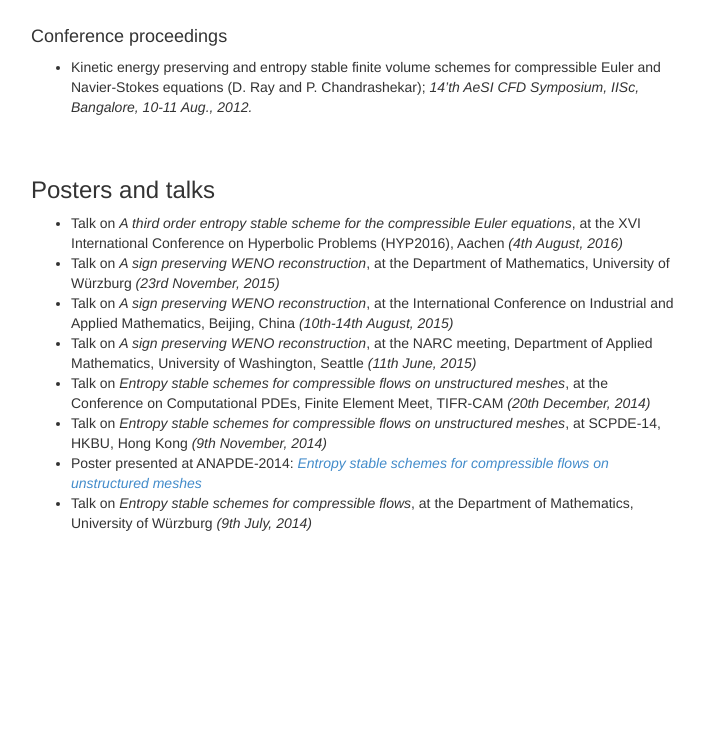
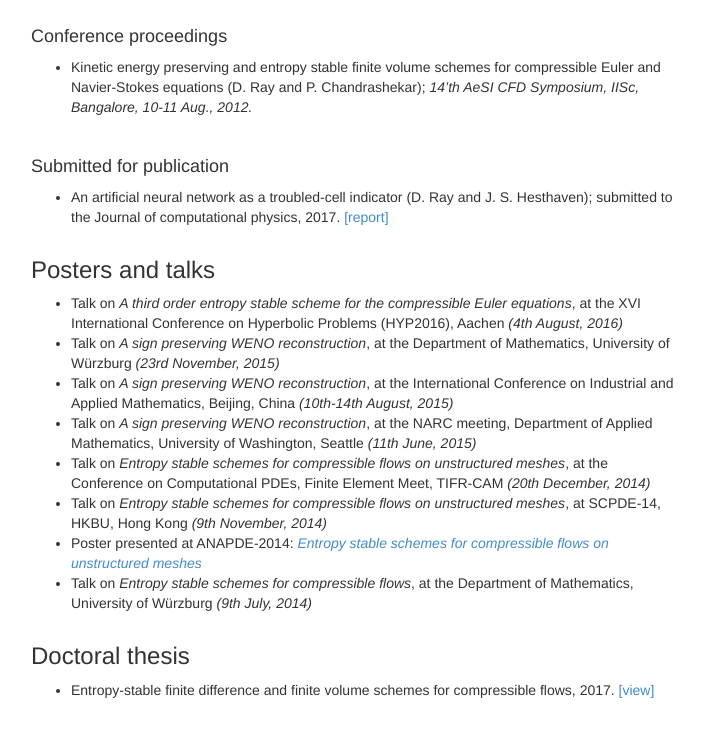
Before and after one commit to deepray/deepray.github.io, a plain HTML site: page publications.html in a window 1280 px wide. Shown: the part 479-1216 px from the top of the page, without its empty margins (39-743 px from the left). Before the commit the page ends 1022 px from the top, so only its background shows below. Drawn offline with nearby package versions, Linux system fonts and the light colour scheme.

Commit message:
Updated EPFL research

```diff
--- a/publications.html
+++ b/publications.html
@@ -82,19 +82,19 @@
 
             </div>
 
-            <!--
+
 <br>
             <div class="row">
                 <div class="col-md-12">
                     <h4>Submitted for publication</h4>
                 </div>
             </div>
- -->
-            <br>
+
+
             <div class="row">
                 <div class="col-md-7">
                     <ul>
-
+                        <li>﻿An artificial neural network as a troubled-cell indicator (D. Ray and J. S. Hesthaven); submitted to the Journal of computational physics, 2017. <a href="https://infoscience.epfl.ch/record/232425/files/nn_paper.pdf?version=1"> [report] </a></i></li>
                     </ul>
 
                 </div>
@@ -167,6 +167,32 @@
             </div>
         </div>
 
+
+        <div class="container">
+            <div class="row">
+                <div class="col-md-12">
+                    <h3>Doctoral thesis</h3>
+                </div>
+            </div>
+
+            <div class="row">
+                <div class="col-md-7">
+                    <ul>
+                        <li>Entropy-stable finite difference and finite volume schemes for compressible flows, 2017. <a href="thesis.pdf">[view]</a></li>
+
+                    </ul>
+
+                </div>
+
+            </div>
+        </div>
+
+        <br>
+         <br>
+         <br>
+         <br>
+         <br>
+
         <script src="http://code.jquery.com/jquery.js"></script>
         <script src="js/bootstrap.min.js"></script>
     </body>
```
Also changed, not shown: cv.html (+5 -0 lines), index.html (+3 -2 lines), research.html (+7 -0 lines), teaching.html (+2 -1 lines), 8 other files.
